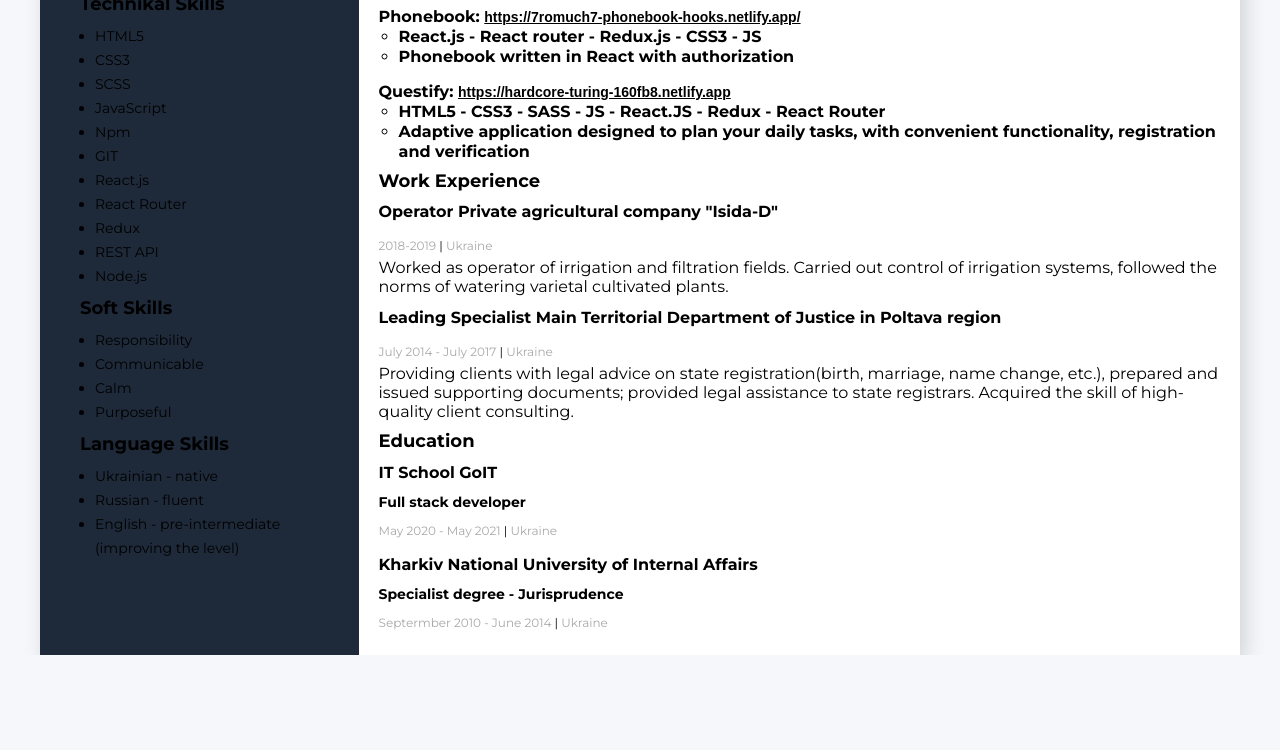
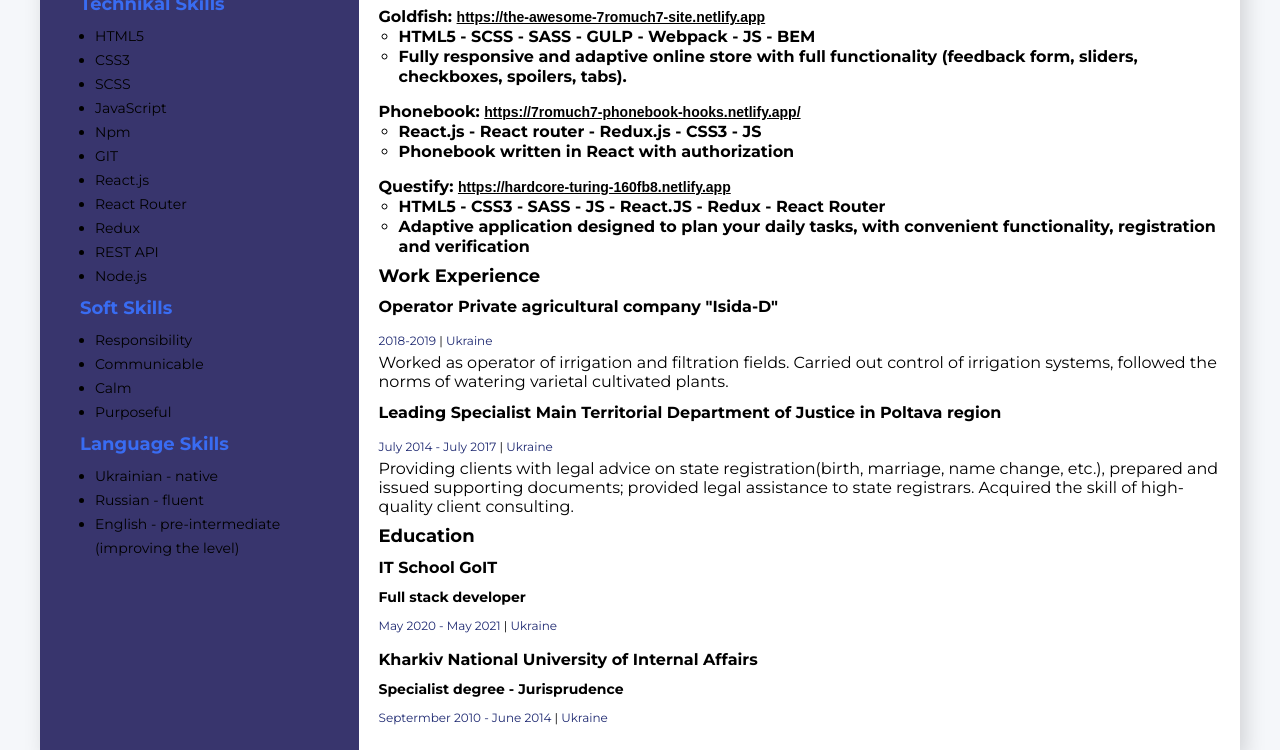
Before and after one commit to 7Romuch7/Resume, a plain HTML site: page index.html in a window 1280 px wide. Shown: the part 438-1188 px from the top of the page. Before the commit the page ends 1093 px from the top, so only its background shows below. Drawn offline with Linux system fonts and the light colour scheme.

Commit message:
Add new project

```diff
--- a/css/style.css
+++ b/css/style.css
@@ -22,7 +22,7 @@ body {
 }
 
 .sidebar {
-    background: #1e2939;
+    background: #38356d;
     width: 370px;
     padding-top: 40px;
     padding-bottom: 40px;
@@ -55,7 +55,7 @@ body {
     font-size: 18px;
     font-weight: 700;
     line-height: 20px;
-    color: #000000;
+    color: #396CF2;
     margin-bottom: 10px;
 }
 
@@ -119,6 +119,7 @@ body {
     font-size: 14px;
     font-weight: 400;
     line-height: 24px;
+    color: #1E2971;
 }
 
 .container + .container {
@@ -191,7 +192,7 @@ body {
     font-size: 12px;
     font-weight: 400;
     line-height: 24px;
-    color: #a8a8a8;
+    color: #1E2971;
 }
 
 .profession-divider {
@@ -228,7 +229,7 @@ body {
 }
 
 .education-time {
-    color: #a8a8a8;
+    color: #1E2971;
     font-size: 12px;
     font-weight: 400;
     line-height: 24px;
--- a/index.html
+++ b/index.html
@@ -163,6 +163,18 @@
                         <li class="project-title">The restaurant's responsive website with convenient site navigation, feedback form, map and also with gallery and slider.</li>
                     </ul>
                 </ul>
+
+                <ul class="projects-items">
+                    <li class="project-title">Goldfish:
+                        <a class="projects-link info-project"
+                            href="https://the-awesome-7romuch7-site.netlify.app">https://the-awesome-7romuch7-site.netlify.app</a>
+                    </li>
+                    <ul class="project-link">
+                        <li class="project-title">HTML5 - SCSS - SASS - GULP - Webpack - JS - BEM</li>
+                        <li class="project-title">Fully responsive and adaptive online store with full functionality (feedback form, sliders, checkboxes, spoilers, tabs).</li>
+                    </ul>
+                </ul>
+
                 <ul class="projects-items">
                     <li class="project-title">Phonebook:
                         <a class="projects-link info-project"
```
